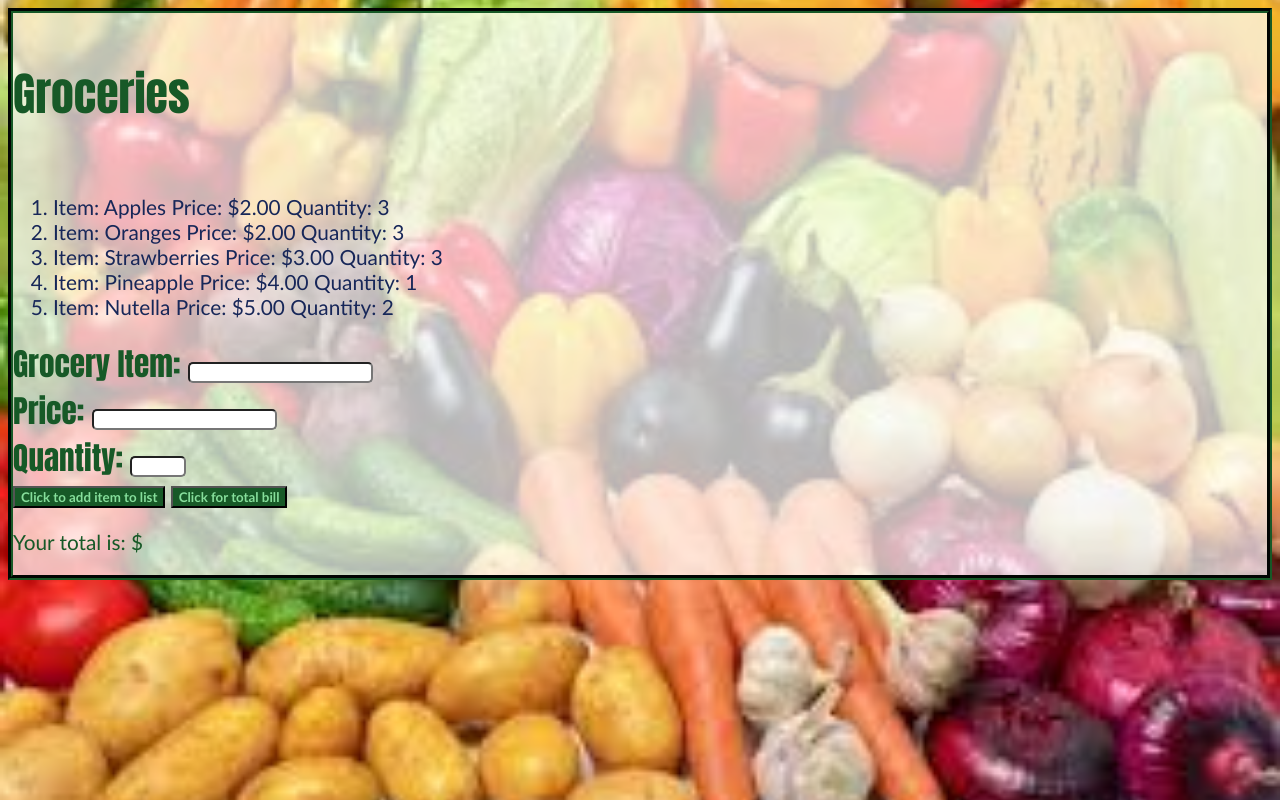
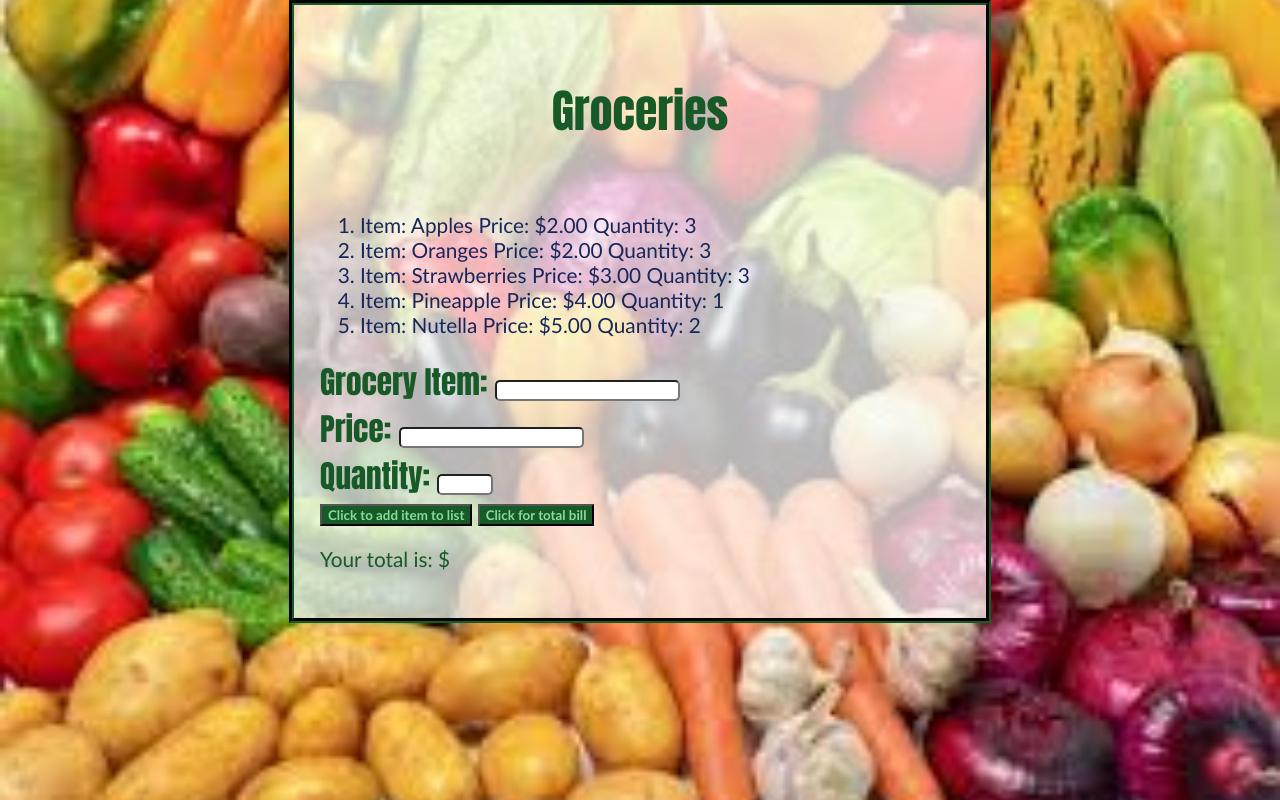
Before and after one commit to laurasenko/SenkoLab_8.1, a plain HTML site: page index.html in a window 1280 px wide. Drawn offline with Linux system fonts and the light colour scheme.

Commit message:
second commit

```diff
--- a/JavaScript.js
+++ b/JavaScript.js
@@ -18,39 +18,24 @@ var grocery = [
     price: 5,
     quantity: 2}
 ];
-
-  /*  function addItem(){
-        var $item = $("<li>");
-        var $input = $('#newItem');
-        $input.val(newItem.innerHTML);
-        $input.val(newItem.innerHTML);
-        var $listItems = $("#listItems");
-        $listItems.append($li);
-    }*/
-
+    //loops to print out what's in the array and add it to list
     for (var i = 0; i < grocery.length; i++)
     {
         var $item = $("<li>");
         $item.text("Item: " + grocery[i].name + "  Price: " + "$" + grocery[i].price.toFixed(2) + "  Quantity: " + grocery[i].quantity);
         $("#listItems").append($item);
     }
-
+    //for loop counts indexes in array, stores values into item variables, prints list items
+    //multiplies item prices by their quantities and adds items together for total bill
     function totalBillNoTax () {
          var itemNsame;
          var itemPrice;
          var itemQuantity;
          var totalBillNoTax = 0;
-         //for loop counts indexes in array
-         // stores values into item variables
-         // prints list items
-         //multiplies item prices by their quantities and adds items together for total bill
+
          for (i = 0; i < grocery.length; i++)
          {
            totalBillNoTax += grocery[i].price * grocery[i].quantity;
-
-         //console.log( "Item: " + itemName + "  Price: " + "$" + itemPrice.toFixed(2) + "  Quantity: " + itemQuantity);}
-         //prints bill w/o tax and converts to 2 decimal points
-         //console.log ("Total bill without tax = $" + totalBillNoTax.toFixed(2));
           }
           return totalBillNoTax;  //return this into variable that can be accessed in totalBill function
     }
@@ -58,14 +43,13 @@ var grocery = [
     function calcTax(subtotal) {
           return subtotal * 0.06;
     }
+    //prints what we returned from totalBillNoTax function + calcTax function and rounds to 2 places
     $('button').on('click', function()
     {
-     //function totalBill() {
           var noTax = totalBillNoTax();
-          var total = noTax + calcTax(noTax); /*totalBillNoTax();*/
+          var total = noTax + calcTax(noTax);
           var $target = $("#total");
           $target.text(total.toFixed(2));
-    //  }
     });
 
 });
--- a/styles.css
+++ b/styles.css
@@ -11,12 +11,16 @@ body {
     color: rgb(23, 89, 39);
     font-family: "Trebuchet MS", Helvetica, sans-serif;
     font-size: 130%;
+    width: 50%;
+    padding: 2%;
     border: 5px groove rgb(23, 89, 39);
+    margin: 0 auto;
 }
 
 h3 {
   font-family: Impact, Charcoal, sans-serif;
   font-size: 220%;
+  text-align: center;
 }
 label{
   font-family: Impact, Charcoal, sans-serif;
```
Also changed, not shown: index.html (+1 -0 lines), shoppingCart.jpg (added). Lines whose indentation alone changed are shown as unchanged.
